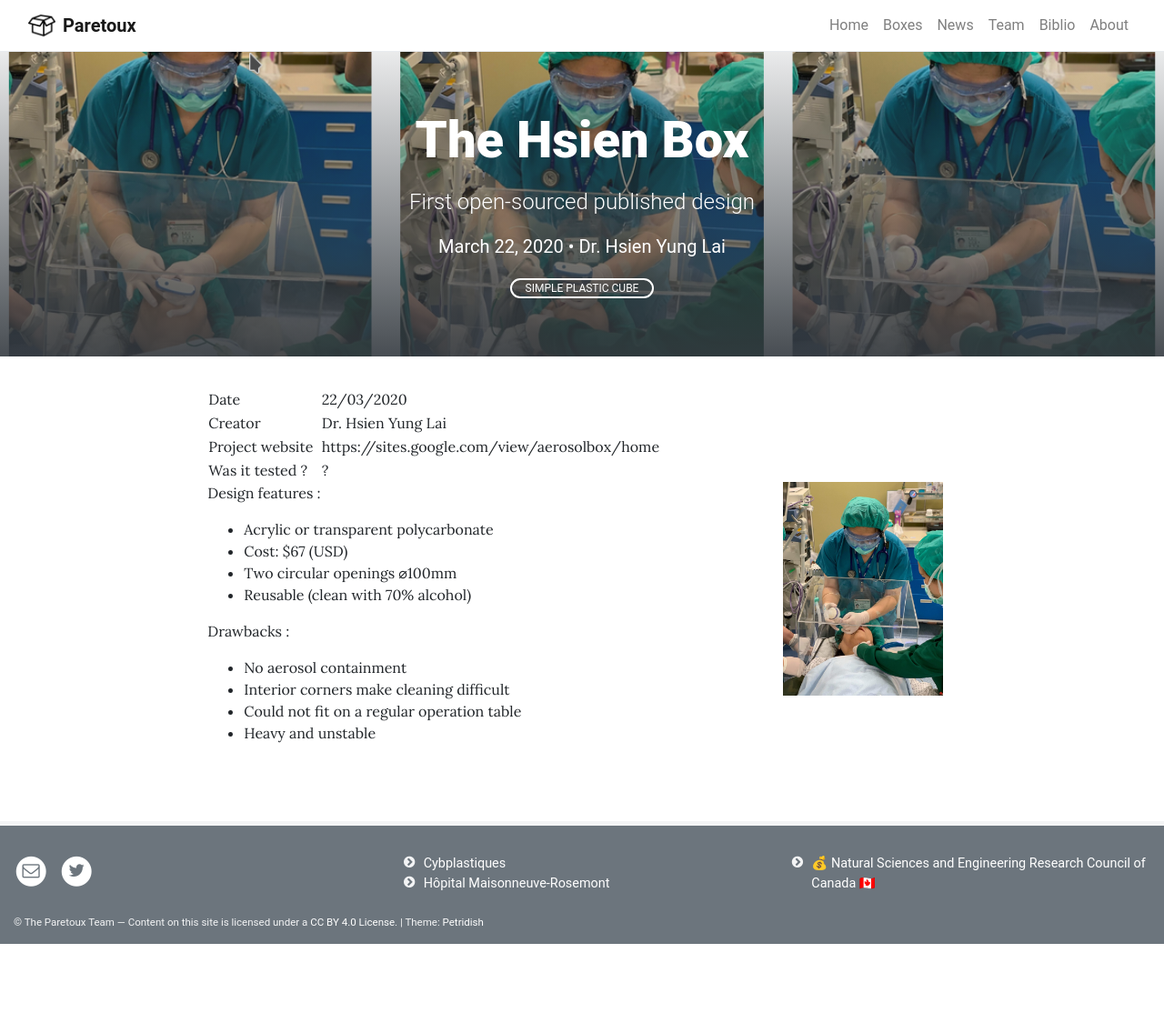
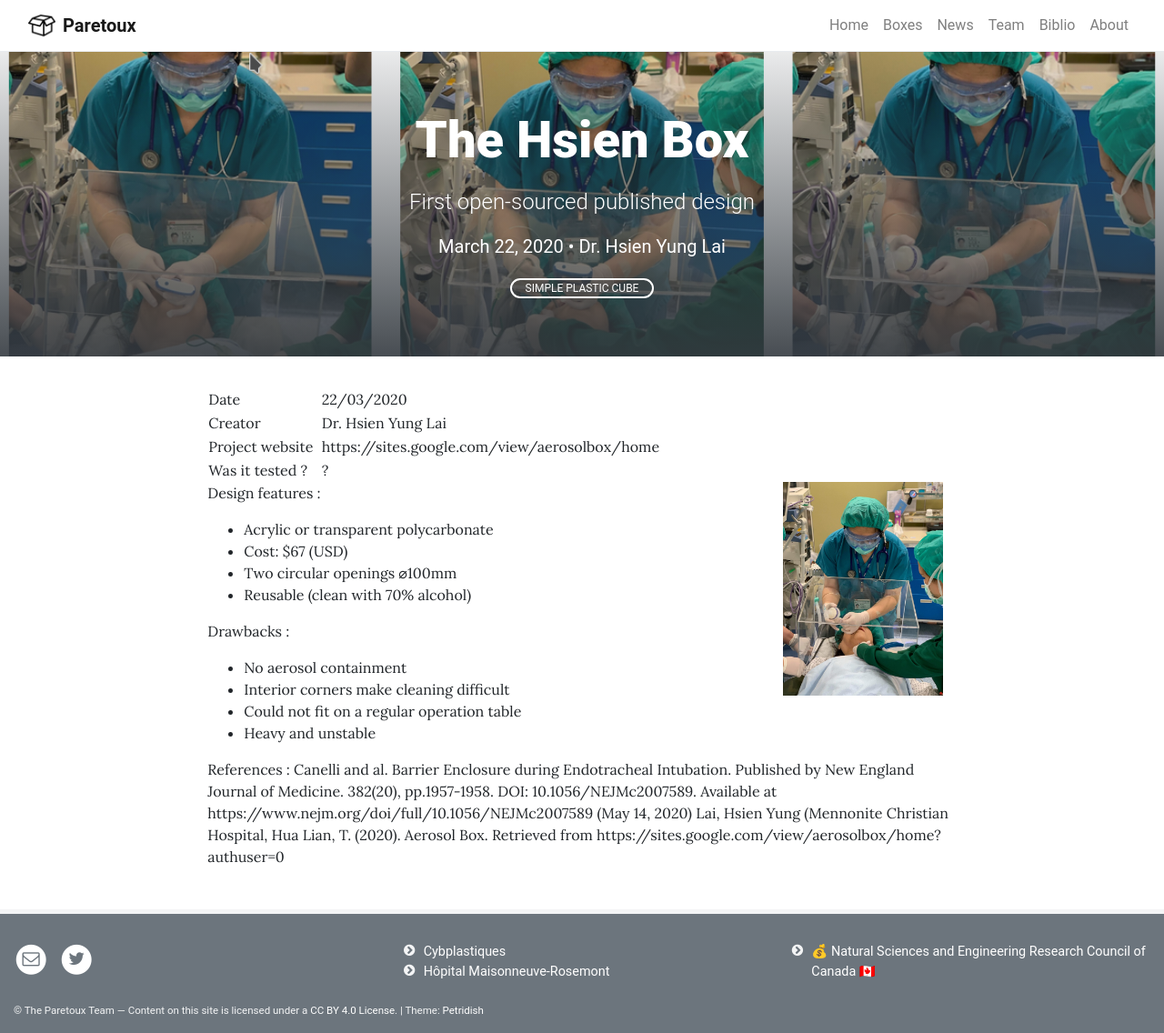
Before and after one commit to paretoux/paretoux.github.io, a Jekyll site: the page built from _boxes/2020-03-22-HsienBox.md, in a window 1280 px wide. Shown: the whole page at 91% size. Built offline with Jekyll 4.4.1, drawn with Linux system fonts in a browser that asks for light colours; before the commit the page ends 1038 px from its top, so only the background shows below that.

Commit message:
Hsien Yung Lai box references

```diff
--- a/_boxes/2020-03-22-HsienBox.md
+++ b/_boxes/2020-03-22-HsienBox.md
@@ -27,3 +27,8 @@ Drawbacks :
 * Interior corners make cleaning difficult
 * Could not fit on a regular operation table
 * Heavy and unstable
+
+
+References :
+Canelli and al. Barrier Enclosure during Endotracheal Intubation. Published by New England Journal of Medicine. 382(20), pp.1957-1958. DOI: 10.1056/NEJMc2007589. Available at https://www.nejm.org/doi/full/10.1056/NEJMc2007589 (May 14, 2020)
+Lai, Hsien Yung (Mennonite Christian Hospital, Hua Lian, T. (2020). Aerosol Box. Retrieved from https://sites.google.com/view/aerosolbox/home?authuser=0
```
Also changed, not shown: _boxes/2020-04-03-ArtFair.md (+1 -1 lines).
